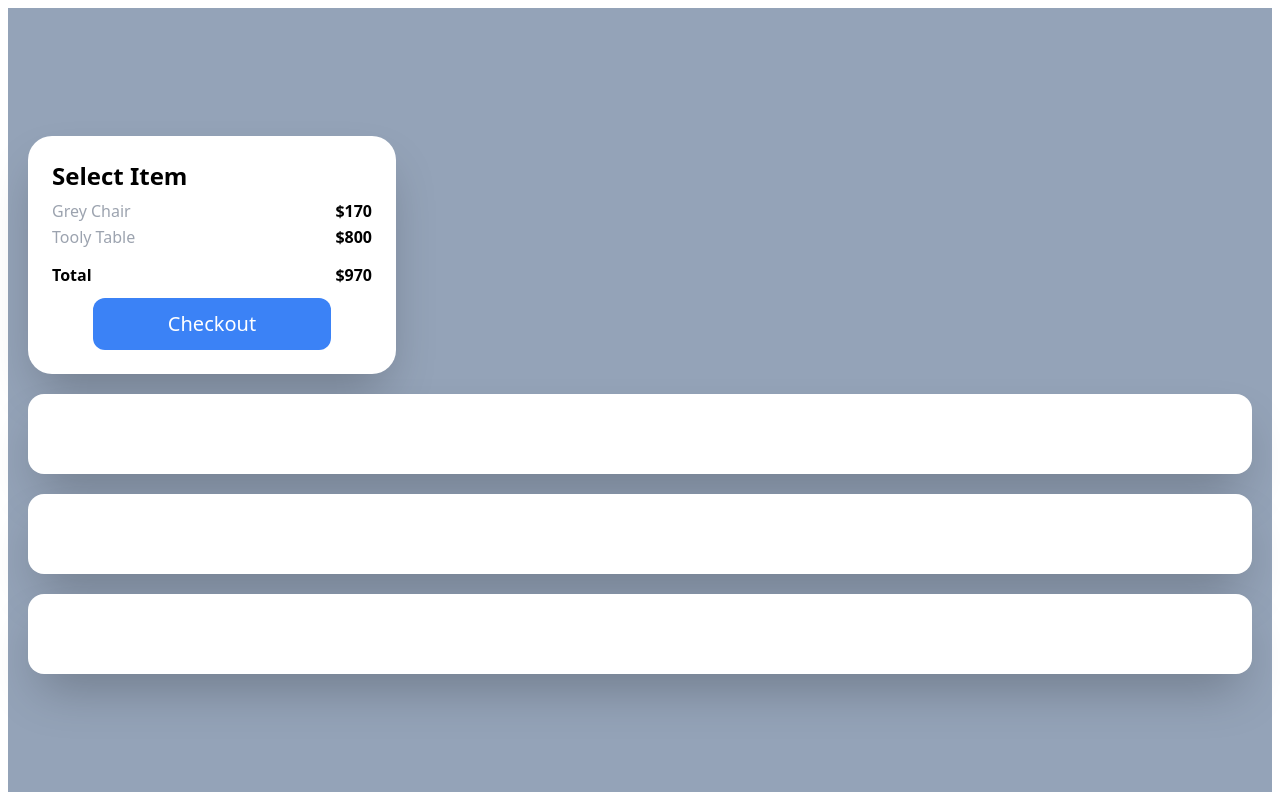
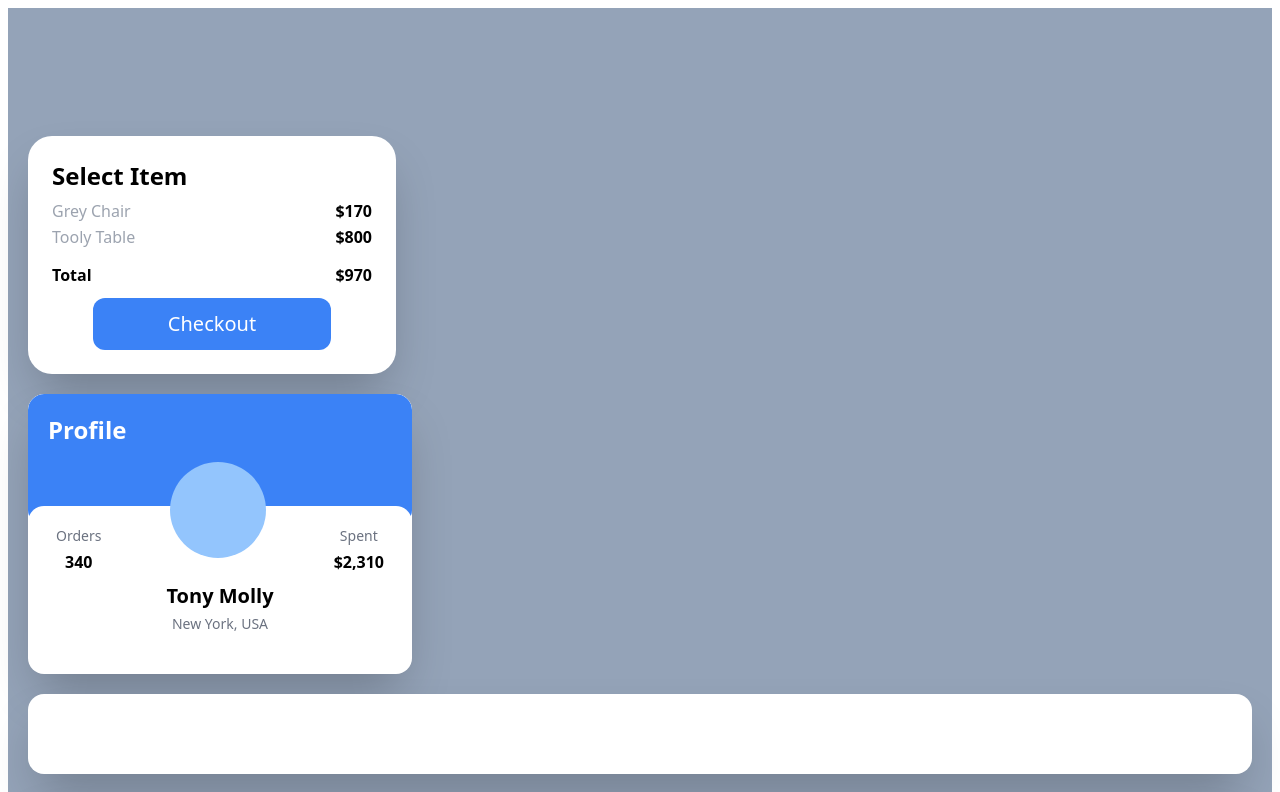
Before and after one commit to joooonis/carrot-market, a Next.js app: page / in a window 1280 px wide. Shown: the top 792 px of the page. Built offline with nearby package versions, Linux system fonts and the light colour scheme.

Commit message:
design : build ui component relative, -top-16, -mt-16 과 같이 음수값을 줄 수 있습니다. 요소들을 일정간격으로 벌릴 때는 space-y-2와 같이 작성합니다.

```diff
--- a/pages/index.tsx
+++ b/pages/index.tsx
@@ -2,8 +2,8 @@ import type { NextPage } from 'next';
 
 const Home: NextPage = () => {
   return (
-    <div className="bg-slate-400 py-32 px-5 grid gap-5 ">
-      <div className="bg-white p-6 rounded-3xl shadow-2xl font-sans max-w-xs">
+    <div className="bg-slate-400 py-32 px-5 grid gap-5 font-sans ">
+      <div className="bg-white p-6 rounded-3xl shadow-2xl max-w-xs">
         <div className="font-semibold text-2xl mb-2">Select Item</div>
         <div className="flex justify-between my-1">
           <span className="text-gray-400">Grey Chair</span>
@@ -17,12 +17,32 @@ const Home: NextPage = () => {
           <span className="font-semibold">Total</span>
           <span className="font-semibold">$970</span>
         </div>
-
         <div className="bg-blue-500 text-white text-xl p-3 text-center rounded-xl w-2/3 mx-auto mt-3">
           Checkout
         </div>
       </div>
-      <div className="bg-white p-10 rounded-2xl shadow-2xl"></div>
+      <div className="bg-white rounded-2xl shadow-2xl overflow-hidden max-w-sm">
+        <div className="bg-blue-500 text-white font-semibold text-2xl p-5 pb-20 rounded-2xl ">
+          Profile
+        </div>
+        <div className="bg-white rounded-2xl relative -top-5 p-5">
+          <div className="flex justify-between px-2">
+            <div className="flex flex-col items-center space-y-1">
+              <span className="text-gray-500 text-sm">Orders</span>
+              <span className="font-semibold text-base">340</span>
+            </div>
+            <div className="bg-blue-300 w-24 h-24 rounded-full relative -top-16" />
+            <div className="flex flex-col items-center space-y-1">
+              <span className="text-gray-500 text-sm">Spent</span>
+              <span className="font-semibold text-base">$2,310</span>
+            </div>
+          </div>
+          <div className="flex flex-col items-center space-y-1 relative -top-16 pt-6 -mb-16">
+            <span className="font-bold text-xl">Tony Molly</span>
+            <span className="text-gray-500 text-sm">New York, USA</span>
+          </div>
+        </div>
+      </div>
       <div className="bg-white p-10 rounded-2xl shadow-2xl"></div>
       <div className="bg-white p-10 rounded-2xl shadow-2xl"></div>
     </div>
```
